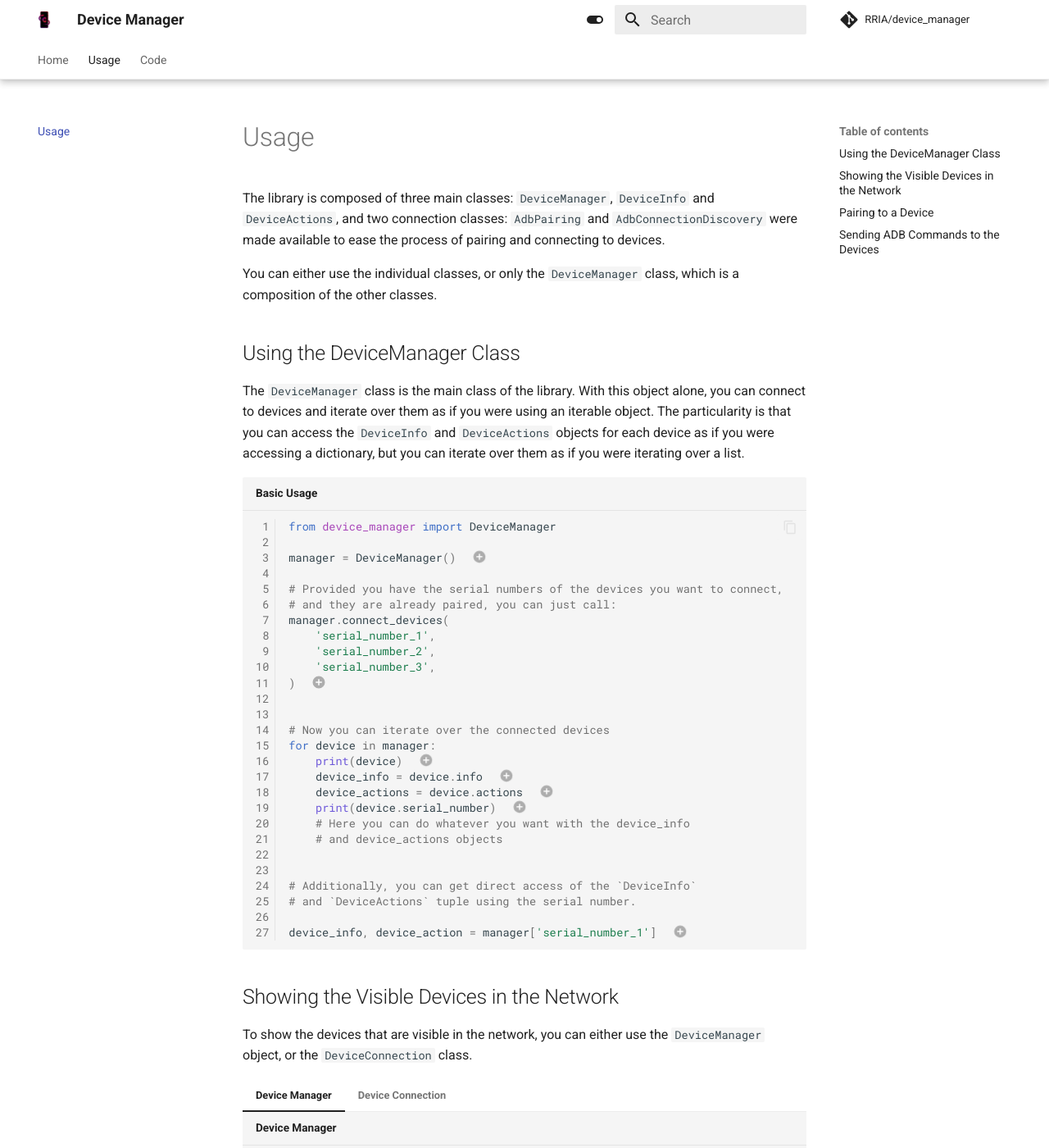
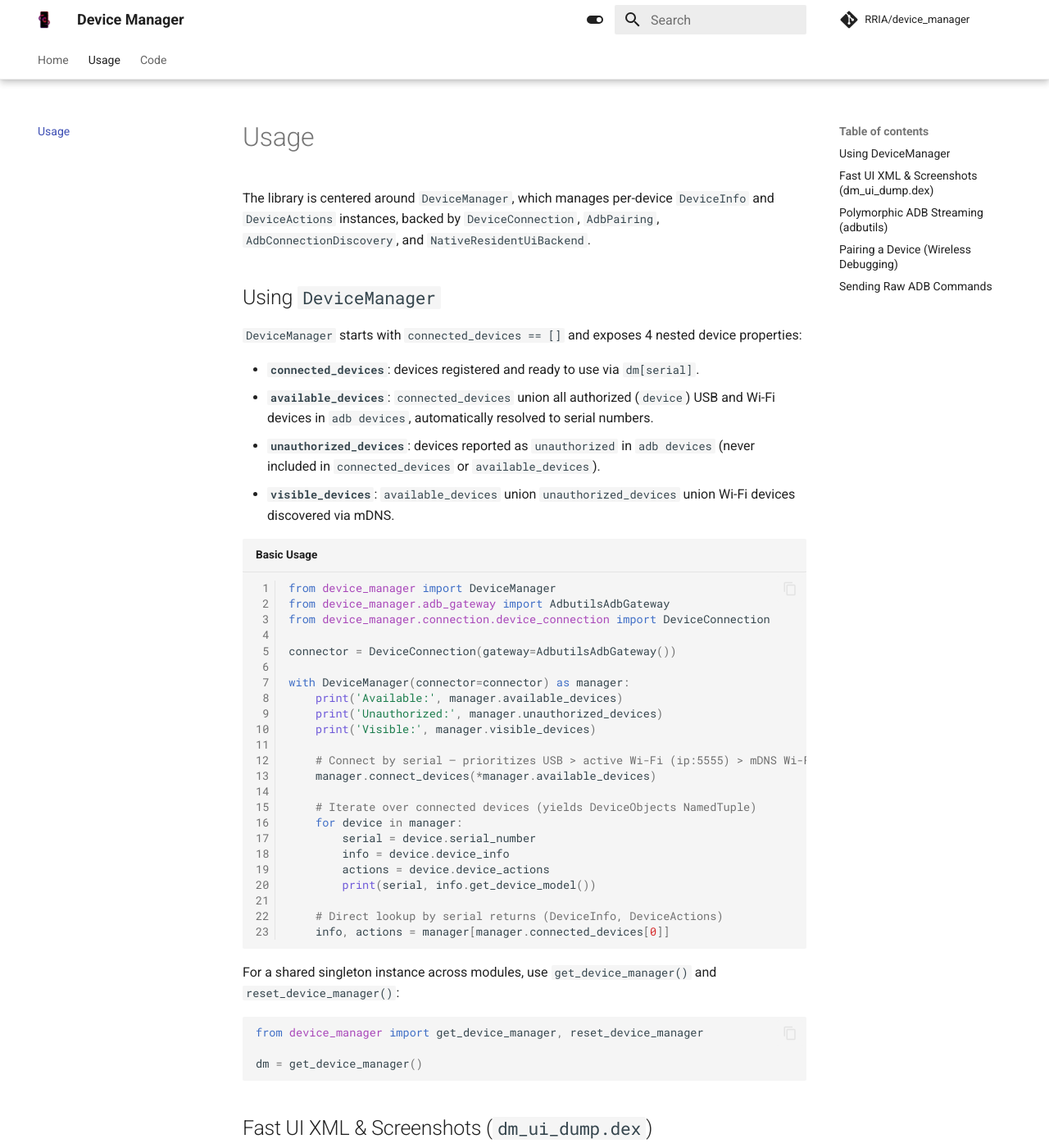
Before and after one commit to Curso-de-Robotica-e-IA/device_manager, an MkDocs documentation site: the page built from docs/usage.md, in a window 1280 px wide and 1400 px high. Shown: the whole window at 82% size. Built offline with MkDocs 1.6.1 and Material for MkDocs 9.7.7, drawn with Linux system fonts in a browser that asks for light colours; comment, search, counter and statistics services are not loaded; some of the changed text lies outside the part shown.

Commit message:
REFACT: Docs update

````diff
--- a/docs/code/code_index.md
+++ b/docs/code/code_index.md
@@ -1,5 +1,6 @@
-# Device Manager Documentation
-This is an automatic documentation of the code base. It includes all the classes, functions, and methods in the code base.
+# Base Classes
+
+Automatic API documentation generated from the `device_manager` codebase.
 
 ## DeviceManager Class
 ::: device_manager.manager.DeviceManager
@@ -7,13 +8,19 @@ This is an automatic documentation of the code base. It includes all the classes
     options:
         members:
             - connected_devices
+            - available_devices
+            - unauthorized_devices
+            - visible_devices
             - connect_devices
             - disconnect_devices
+            - load_connected_usb_devices
             - get_device_info
             - get_device_actions
-            - build_command_list
+            - is_connected
             - execute_adb_command
             - adb_pairing_instance
+            - clear
+            - close
     show_root_heading: true
 
 ## DeviceInfo Class
@@ -25,8 +32,20 @@ This is an automatic documentation of the code base. It includes all the classes
             - actual_activity
             - is_screen_on
             - is_device_locked
+            - get_screen_state
             - get_screen_gui_xml
             - get_properties
+            - get_screen_dimensions
+            - get_display_orientation
+            - get_device_model
+            - list_installed_all_apps
+            - is_app_installed
+            - is_app_running
+            - get_app_path
+            - get_all_touchscreens
+            - get_touchscreen_events
+            - get_touchscreen_info
+            - get_touch_axis_ranges
     show_root_heading: true
 
 ## DeviceActions Class
@@ -36,18 +55,30 @@ This is an automatic documentation of the code base. It includes all the classes
         members:
             - serial_number
             - click_by_coordinates
+            - click_by_text
             - swipe
             - open_app
+            - start_app
             - close_app
             - install_apk
+            - uninstall_apk
             - turn_on_screen
+            - wake_up_screen
             - unlock_screen
+            - keep_screen_on_and_awake
             - home_button
+            - back
+            - screen_shot
+            - safe_screencap_bytes
+            - take_screenshot_to_file
+            - push_file
+            - pull_file
+            - remove_file
+            - set_android_setting
+            - start_stream
     show_root_heading: true
 
-The `DeviceActions` class also has a property called `camera`, that is an instance of the `CameraActions` class. This class is used to perform actions related to the camera.
-
-### CameraActions Class
+### CameraActions Class (`actions.camera`)
 ::: device_manager.actions.camera_actions.CameraActions
     handler: python
     options:
@@ -55,7 +86,33 @@ The `DeviceActions` class also has a property called `camera`, that is an instan
             - open
             - open_video
             - close
+            - package
             - take_picture
             - clear_pictures
             - pull_pictures
+            - pull_picture_by_name
     show_root_heading: true
+
+## Resident UI & Screenshot Backend
+::: device_manager.ui_hierarchy.NativeResidentUiBackend
+    handler: python
+    options:
+        members:
+            - dump_xml
+            - take_screenshot
+            - save_screenshot
+            - close
+    show_root_heading: true
+
+## ADB Streaming (`adbutils`)
+::: device_manager.adb_stream.AdbStreamProcess
+    handler: python
+    options:
+        members:
+            - command
+            - is_open
+            - iter_lines
+            - read_chunks
+            - close
+            - terminate
+    show_root_heading: true
--- a/docs/usage.md
+++ b/docs/usage.md
@@ -1,156 +1,136 @@
 # Usage
-The library is composed of three main classes: `DeviceManager`, `DeviceInfo` and `DeviceActions`, and two connection classes: `AdbPairing` and `AdbConnectionDiscovery` were made available to ease the process of pairing and connecting to devices.
 
-You can either use the individual classes, or only the `DeviceManager` class, which is a composition of the other classes.
+The library is centered around `DeviceManager`, which manages per-device `DeviceInfo` and `DeviceActions` instances, backed by `DeviceConnection`, `AdbPairing`, `AdbConnectionDiscovery`, and `NativeResidentUiBackend`.
 
-## Using the DeviceManager Class
-The `DeviceManager` class is the main class of the library. With this object alone, you can connect to devices and iterate over them as if you were using an iterable object. The particularity is that you can access the `DeviceInfo` and `DeviceActions` objects for each device as if you were accessing a dictionary, but you can iterate over them as if you were iterating over a list.
+## Using `DeviceManager`
+
+`DeviceManager` starts with `connected_devices == []` and exposes 4 nested device properties:
+
+- **`connected_devices`**: devices registered and ready to use via `dm[serial]`.
+- **`available_devices`**: `connected_devices` union all authorized (`device`) USB and Wi-Fi devices in `adb devices`, automatically resolved to serial numbers.
+- **`unauthorized_devices`**: devices reported as `unauthorized` in `adb devices` (never included in `connected_devices` or `available_devices`).
+- **`visible_devices`**: `available_devices` union `unauthorized_devices` union Wi-Fi devices discovered via mDNS.
 
 ```python title='Basic Usage' linenums='1'
 from device_manager import DeviceManager
+from device_manager.adb_gateway import AdbutilsAdbGateway
+from device_manager.connection.device_connection import DeviceConnection
 
-manager = DeviceManager()  # (1)!
+connector = DeviceConnection(gateway=AdbutilsAdbGateway())
 
-# Provided you have the serial numbers of the devices you want to connect,
-# and they are already paired, you can just call:
-manager.connect_devices(
-    'serial_number_1',
-    'serial_number_2',
-    'serial_number_3',
-)  # (2)!
+with DeviceManager(connector=connector) as manager:
+    print('Available:', manager.available_devices)
+    print('Unauthorized:', manager.unauthorized_devices)
+    print('Visible:', manager.visible_devices)
 
+    # Connect by serial — prioritizes USB > active Wi-Fi (ip:5555) > mDNS Wi-Fi
+    manager.connect_devices(*manager.available_devices)
 
-# Now you can iterate over the connected devices
-for device in manager:
-    print(device)  # (2)!
-    device_info = device.info  # (3)!
-    device_actions = device.actions  # (4)!
-    print(device.serial_number)  # (5)!
-    # Here you can do whatever you want with the device_info
-    # and device_actions objects
+    # Iterate over connected devices (yields DeviceObjects NamedTuple)
+    for device in manager:
+        serial = device.serial_number
+        info = device.device_info
+        actions = device.device_actions
+        print(serial, info.get_device_model())
 
-
-# Additionally, you can get direct access of the `DeviceInfo`
-# and `DeviceActions` tuple using the serial number.
-
-device_info, device_action = manager['serial_number_1']  # (6)!
-
+    # Direct lookup by serial returns (DeviceInfo, DeviceActions)
+    info, actions = manager[manager.connected_devices[0]]
 ```
 
-1.  Create a DeviceManager object
-2.  The `device` is a `named tuple` called `DeviceObjects` that contains the device serial_number, and the associated `DeviceInfo` and `DeviceActions` objects.
-3.  Access the `DeviceInfo` object for the device
-4.  Access the `DeviceActions` object for the device
-5.  Access the serial number of the device
-6.  Get the `DeviceInfo` and `DeviceActions` objects for the device with the serial number `'serial_number_1'`
+For a shared singleton instance across modules, use `get_device_manager()` and `reset_device_manager()`:
 
-## Showing the Visible Devices in the Network
-To show the devices that are visible in the network, you can either use the
-`DeviceManager` object, or the `DeviceConnection` class.
+```python
+from device_manager import get_device_manager, reset_device_manager
 
-=== "Device Manager"
+dm = get_device_manager()
+```
 
-    ```python title='Device Manager' linenums='1'
-    from device_manager import DeviceManager
+## Fast UI XML & Screenshots (`dm_ui_dump.dex`)
 
-    manager = DeviceManager()
+`DeviceInfo.get_screen_gui_xml()`, `DeviceActions.safe_screencap_bytes()`, and `DeviceActions.screen_shot()` use the bundled resident `dm_ui_dump.dex` server (Android 5.0+ / API 21+) by default:
 
-    network_devices = manager.connector.visible_devices()  # (1)!
+```python
+# ~12 ms UI hierarchy XML dump (raises UnsupportedAndroidVersionError on API < 21)
+xml = info.get_screen_gui_xml()
+
+# Tap UI element by text or content-desc
+actions.click_by_text('Allow', exact=True)
+
+# In-memory screenshots: fast JPEG (~150 ms) by default, lossless PNG with raw=True
+jpeg_bytes = actions.safe_screencap_bytes()
+png_bytes = actions.safe_screencap_bytes(raw=True)
+
+# On-device screenshots: /sdcard/screen.jpg (~150 ms) or /sdcard/screen.png (raw=True)
+actions.screen_shot('screen', '/sdcard')
+actions.screen_shot('screen', '/sdcard', raw=True)
+```
+
+## Polymorphic ADB Streaming (`adbutils`)
+
+Use `DeviceActions.start_stream()` to stream live output without spawning `subprocess.Popen`:
+
+```python
+from device_manager.enumerations.adb_stream import (
+    AdbStreamCommand,
+    CustomAdbStream,
+)
+
+# Preset with extra CLI arguments
+with actions.start_stream(AdbStreamCommand.LOGCAT.with_args('*:E', '-v', 'time')) as stream:
+    for line in stream.iter_lines():
+        print(line)
+        if 'FATAL' in line:
+            stream.terminate()
+
+# Custom shell command
+with actions.start_stream(CustomAdbStream('dumpsys battery')) as stream:
+    for line in stream.iter_lines():
+        print(line)
+```
+
+## Pairing a Device (Wireless Debugging)
+
+=== "AdbPairing Context Manager (Sync)"
+
+    ```python title='QR Code Pairing' linenums='1'
+    from device_manager import AdbPairing
+    from device_manager.cli.qrcode_viewer import show_qr_window
+
+    pair_server = AdbPairing()
+    with pair_server.pair() as qrcode_string:
+        show_qr_window(pair_server.qrcode_image)
     ```
 
-    1.  This will return a list of `ServiceInfo` objects that contain the information of the devices visible in the network. A `ServiceInfo` object is a `dataclass` containing the `serial_number`, `ip` and `port` of the device.
+=== "Manual 6-Digit Pairing Code"
 
-=== "Device Connection"
+    ```python title='Pairing Code' linenums='1'
+    from device_manager import AdbPairing
 
-    ```python title='Device Connection' linenums='1'
-    from device_manager.connection import DeviceConnection
-
-    connection = DeviceConnection()
-
-    network_devices = connection.visible_devices()  # (1)!
+    pair_server = AdbPairing()
+    success = pair_server.pair_device_with_paring_code('192.168.1.42:37123', '482910')
     ```
 
-    1.  This is exactly the same as the previous example, but using the `DeviceConnection` class directly, instead of the `DeviceManager` object.
+=== "AsyncAdbPairing (Asyncio)"
 
+    ```python title='Async Pairing' linenums='1'
+    from device_manager.asyncio_dm.async_adb_pairing import AsyncAdbPairing
 
-## Pairing to a Device
-To pair to a device, you can either use directly the `AdbPairing` class, or create an instance of it using the `DeviceManager` object. You can either start and stop the `BrowserServer` manually, or use a context manager function to make it automatically.
-
-The process uses a `ServiceBrowser` and `Zeroconf` to find the devices in the network, and a `QRCode` to show the pairing code.
-
-=== "AdbPairing Manually"
-
-    ```python title='Directly using the AdbPairing class' linenums='1'
-    from device_manager import AdbPairing
-
-
-    pairing_server = AdbPairing()
-
-    pairing_server.start()  # (1)!
-
-    qrcode = pairing_server.qrcode_string  # (2)!
-    # Show it in a window, or print it in the terminal
-
-    success = pairing_server.pair_devices()  # (3)!
-
-    pairing_server.stop_pair_listener()  # (4)!
+    pair_server = AsyncAdbPairing()
+    async with pair_server.pair() as qrcode_string:
+        print(qrcode_string)
     ```
 
-    1.  Start the pairing server
-    2.  Get the QRCode string content to build the QRCode image. This will be in the format `WIFI:T:ADB;S:{service_name};P:{password};;`.
-    3.  This will pair the devices that are visible in the network. It will return `True` if the pairing was successful, and `False` otherwise.
-    4.  Stop the pairing server
+## Sending Raw ADB Commands
 
-=== "AdbPairing Context Manager"
+```python title='execute_adb_command' linenums='1'
+# Runs on all connected_devices (shell=True by default)
+manager.execute_adb_command('input keyevent 3')
 
-    ```python title='Using the AdbPairing class with a context manager' linenums='1'
-    from device_manager import AdbPairing
-
-
-    pair_server = AdbPairing()
-
-    with pair_server.pair() as qrcode_string:
-        # Show the QRCode in a window, or print it in the terminal
-        print(qrcode_string)
-
-    # (1)
-    ```
-
-    1.  The pairing process will be automatically started and stopped when the context manager is used. The `qrcode_string` will be available inside the context manager.
-
-=== "Device Manager"
-
-    ```python title='Using the DeviceManager object' linenums='1'
-    from device_manager import DeviceManager
-
-
-    manager = DeviceManager()
-    manager.adb_pairing_instance()  # (1)!
-
-    qrcode = manager.adb_pair.qrcode_string  # (2)!
-
-    # The rest of the process is the same as the previous examples.
-    ```
-
-    1.  This will create an instance of the `AdbPairing` class and store it in the `DeviceManager` object, within the `adb_pair` attribute.
-    2.  Get the QRCode string content to build the QRCode image. This will be in the format `WIFI:T:ADB;S:{service_name};P:{password};;`.
-
-
-## Sending ADB Commands to the Devices
-To send ADB commands to the devices, you can use the associated `DeviceActions` object, or the `DeviceManager` object to send the commands to a set of devices.
-Continuing the example from the [Basic Usage Section](#using-the-devicemanager-class) you can send commands to the devices like this:
-
-```python title='Using the DeviceManager object' linenums='29'
-
+# Runs on specific serials (pass shell=False for host-level commands like pull/push/install)
 manager.execute_adb_command(
-    'input keyevent 3',
-)  # (1)!
-
-manager.execute_adb_command(
-    'input keyevent 26',
-    comm_uris=['serial_number_1', 'serial_number_2'],
-)  # (2)!
+    'pm list packages',
+    comm_uris=['serial_number_1'],
+    shell=True,
+    capture_output=True,
+)
 ```
-
-1.  This will send the command `input keyevent 3` to all connected devices.
-2.  This will send the command `input keyevent 26` to the devices with the serial numbers `'serial_number_1'` and `'serial_number_2'`.
````
Also changed, not shown: docs/code/connection.md (+22 -7 lines), docs/index.md (+16 -11 lines).
